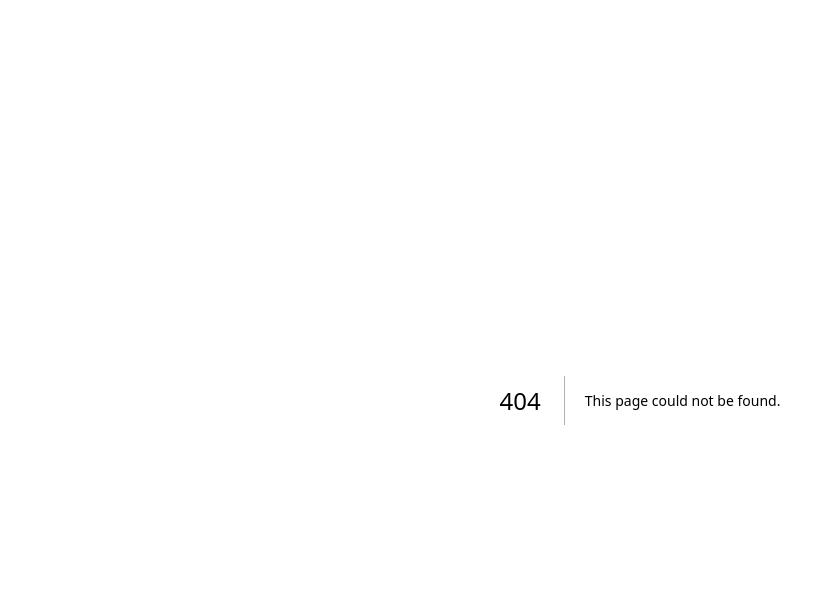
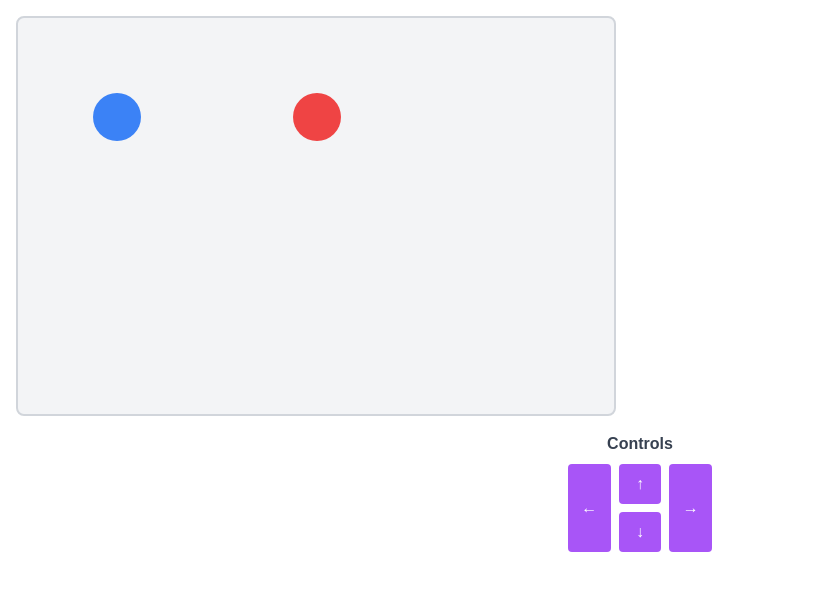
Before and after one commit to xROBERTINOx/runghana, a Next.js app: page /game in a window 1280 px wide. Before the commit this address had no page. Shown: the top 590 px of the page, without its empty margins (0-827 px from the left). Built offline with nearby package versions, Linux system fonts and the light colour scheme.

Commit message:
redone game init

```diff
--- /dev/null
+++ b/app/game/page.tsx
@@ -0,0 +1,102 @@
+"use client";
+import React, { useState } from 'react';
+
+const Game = () => {
+  const [player1Pos, setPlayer1Pos] = useState({ x: 100, y: 100 });
+  const [player2Pos, setPlayer2Pos] = useState({ x: 300, y: 100 });
+
+  const moveCharacters = (direction: string) => {
+    const step = 20;
+
+    setPlayer1Pos(prev => {
+      switch (direction) {
+        case 'up':
+          return { ...prev, y: Math.max(25, prev.y - step) };
+        case 'down':
+          return { ...prev, y: Math.min(375, prev.y + step) };
+        case 'left':
+          return { ...prev, x: Math.max(25, prev.x - step) };
+        case 'right':
+          return { ...prev, x: Math.min(575, prev.x + step) };
+        default:
+          return prev;
+      }
+    });
+
+    setPlayer2Pos(prev => {
+      switch (direction) {
+        case 'up':
+          return { ...prev, y: Math.max(25, prev.y - step) };
+        case 'down':
+          return { ...prev, y: Math.min(375, prev.y + step) };
+        case 'left':
+          return { ...prev, x: Math.max(25, prev.x - step) };
+        case 'right':
+          return { ...prev, x: Math.min(575, prev.x + step) };
+        default:
+          return prev;
+      }
+    });
+  };
+
+  return (
+    <div className="p-4">
+      <div className="relative w-[600px] h-[400px] bg-gray-100 rounded-lg mb-4 border-2 border-gray-300">
+        {/* Player 1 Circle */}
+        <div
+          className="absolute w-12 h-12 bg-blue-500 rounded-full transition-all duration-200"
+          style={{
+            left: player1Pos.x - 25,
+            top: player1Pos.y - 25
+          }}
+        />
+
+        {/* Player 2 Circle */}
+        <div
+          className="absolute w-12 h-12 bg-red-500 rounded-full transition-all duration-200"
+          style={{
+            left: player2Pos.x - 25,
+            top: player2Pos.y - 25
+          }}
+        />
+      </div>
+
+      {/* Single Set of Controls */}
+      <div className="flex justify-center">
+        <div className="space-y-2">
+          <h3 className="font-bold text-gray-700 mb-2 text-center">Controls</h3>
+          <div className="grid grid-cols-3 gap-2 w-36">
+            <button
+              onClick={() => moveCharacters('left')}
+              className="p-2 bg-purple-500 text-white rounded hover:bg-purple-600"
+            >
+              ←
+            </button>
+            <div className="flex flex-col gap-2">
+              <button
+                onClick={() => moveCharacters('up')}
+                className="p-2 bg-purple-500 text-white rounded hover:bg-purple-600"
+              >
+                ↑
+              </button>
+              <button
+                onClick={() => moveCharacters('down')}
+                className="p-2 bg-purple-500 text-white rounded hover:bg-purple-600"
+              >
+                ↓
+              </button>
+            </div>
+            <button
+              onClick={() => moveCharacters('right')}
+              className="p-2 bg-purple-500 text-white rounded hover:bg-purple-600"
+            >
+              →
+            </button>
+          </div>
+        </div>
+      </div>
+    </div>
+  );
+};
+
+export default Game;
```
